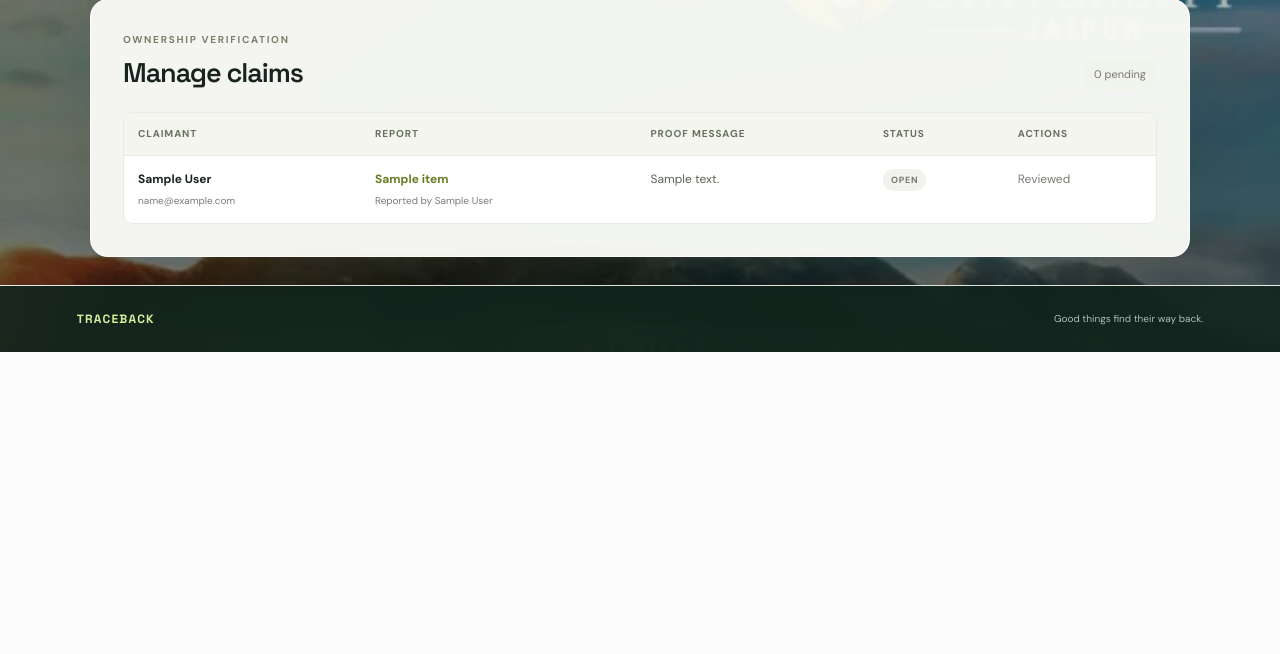
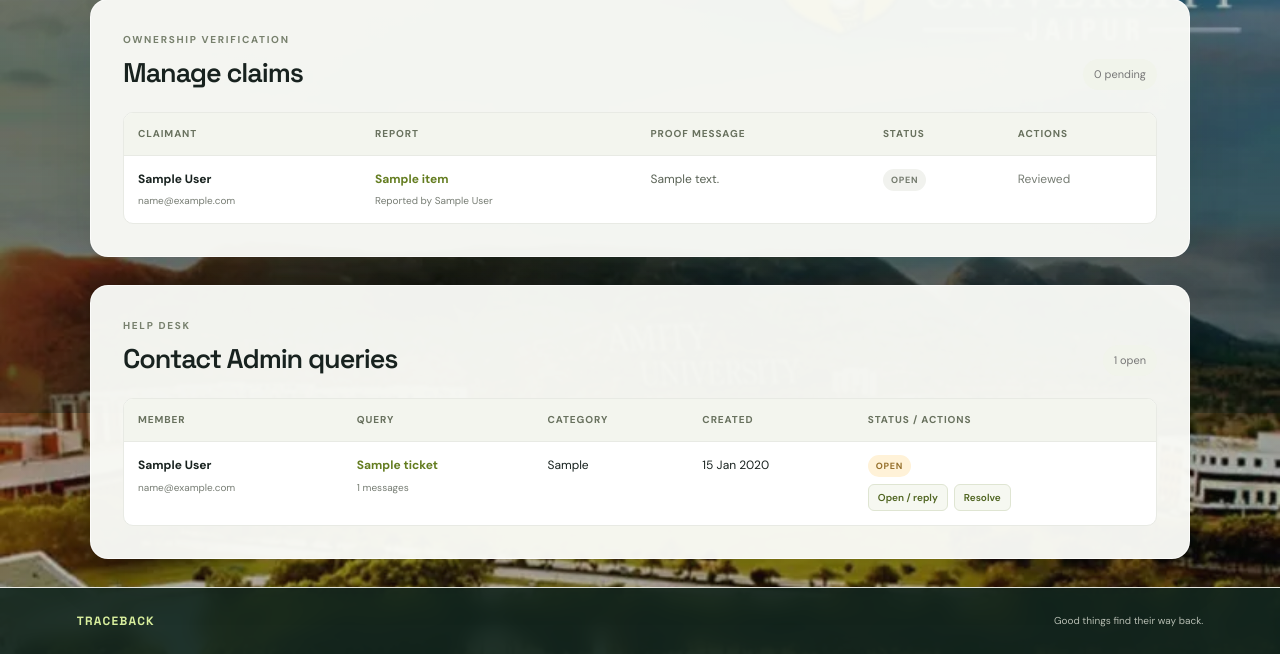
Before and after one commit to saikumarnagishetty/TRACEBACK, a Flask app: page /admin in a window 1280 px wide. Shown: the part 1187-1841 px from the top of the page. Before the commit the page ends 1539 px from the top, so only its background shows below. Run offline with Flask 3, Linux system fonts and the light colour scheme; a user stored in the database is signed in; tables that the repository leaves empty hold one stand-in row (values such as "Sample post"); some libraries are stand-ins or nearby versions.

Commit message:
Add support inbox to admin dashboard

```diff
--- a/templates/admin.html
+++ b/templates/admin.html
@@ -63,4 +63,18 @@
     </tr>{% else %}<tr><td colspan="5">No claims submitted yet.</td></tr>{% endfor %}</tbody>
   </table></div>
 </section>
+
+<section class="section admin-section" id="support">
+  <div class="section-heading"><div><div class="eyebrow">HELP DESK</div><h2>Contact Admin queries</h2></div><span class="count-pill">{{ support_tickets|selectattr('status', 'equalto', 'open')|list|length }} open</span></div>
+  <div class="admin-table-wrap"><table class="admin-table">
+    <thead><tr><th>Member</th><th>Query</th><th>Category</th><th>Created</th><th>Status / actions</th></tr></thead>
+    <tbody>{% for ticket in support_tickets %}<tr>
+      <td><strong>{{ ticket.user.name }}</strong><small>{{ ticket.user.email }}</small></td>
+      <td><a class="text-link" href="{{ url_for('support_thread', ticket_id=ticket.id) }}">{{ ticket.subject }}</a><small>{{ ticket.messages|length }} messages</small></td>
+      <td>{{ ticket.category|title }}</td>
+      <td>{{ ticket.created_at.strftime('%d %b %Y') }}</td>
+      <td><span class="status {{ 'resolved' if ticket.status == 'resolved' else 'pending' }}">{{ ticket.status }}</span><div class="admin-actions" style="margin-top:8px"><a class="admin-action" href="{{ url_for('support_thread', ticket_id=ticket.id) }}">Open / reply</a><form method="post" action="{{ url_for('admin_set_support_status', ticket_id=ticket.id) }}"><input type="hidden" name="csrf_token" value="{{ csrf_token() }}"><input type="hidden" name="status" value="{{ 'open' if ticket.status == 'resolved' else 'resolved' }}"><button class="admin-action" type="submit">{{ 'Reopen' if ticket.status == 'resolved' else 'Resolve' }}</button></form></div></td>
+    </tr>{% else %}<tr><td colspan="5">No support queries yet.</td></tr>{% endfor %}</tbody>
+  </table></div>
+</section>
 {% endblock %}
```
